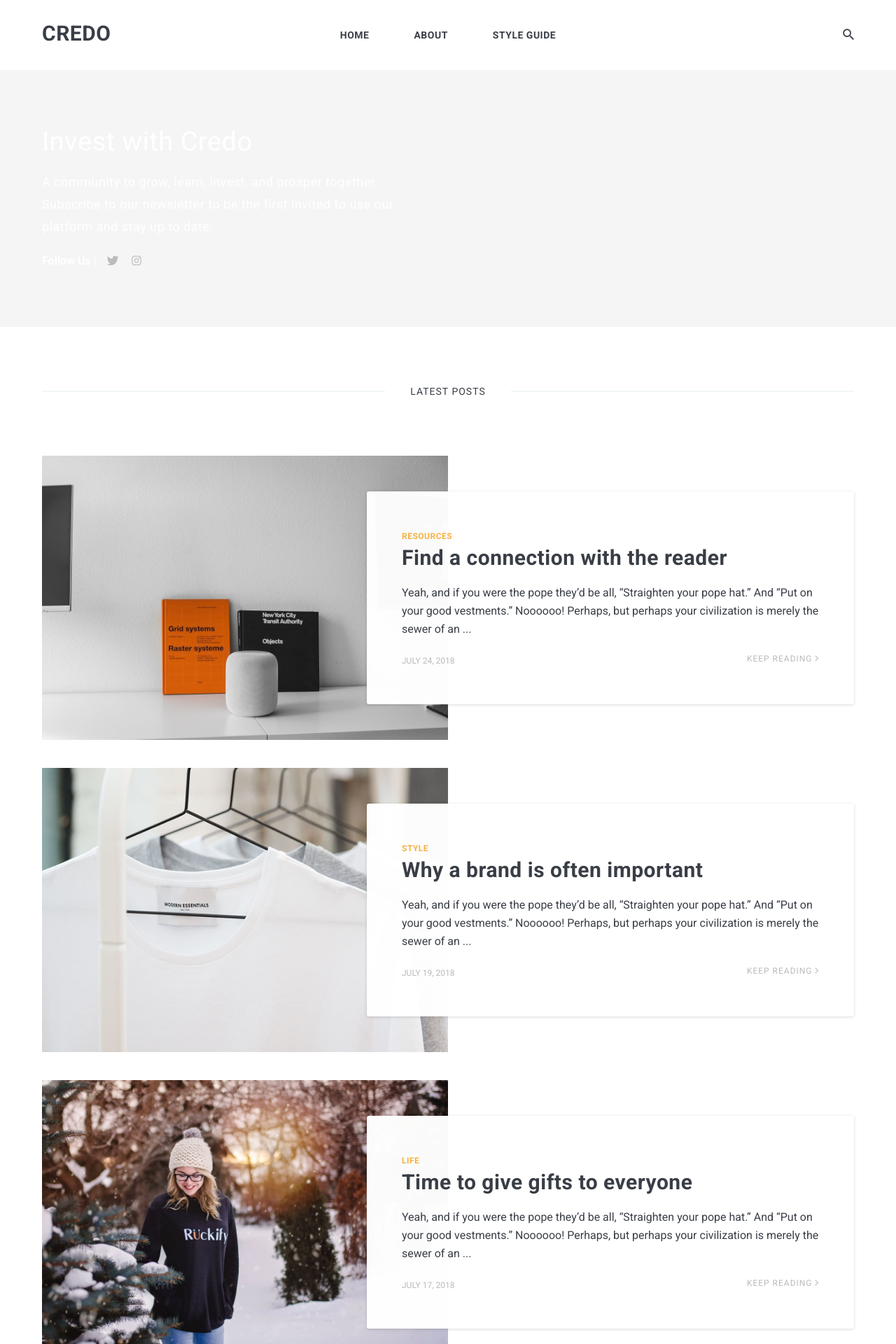
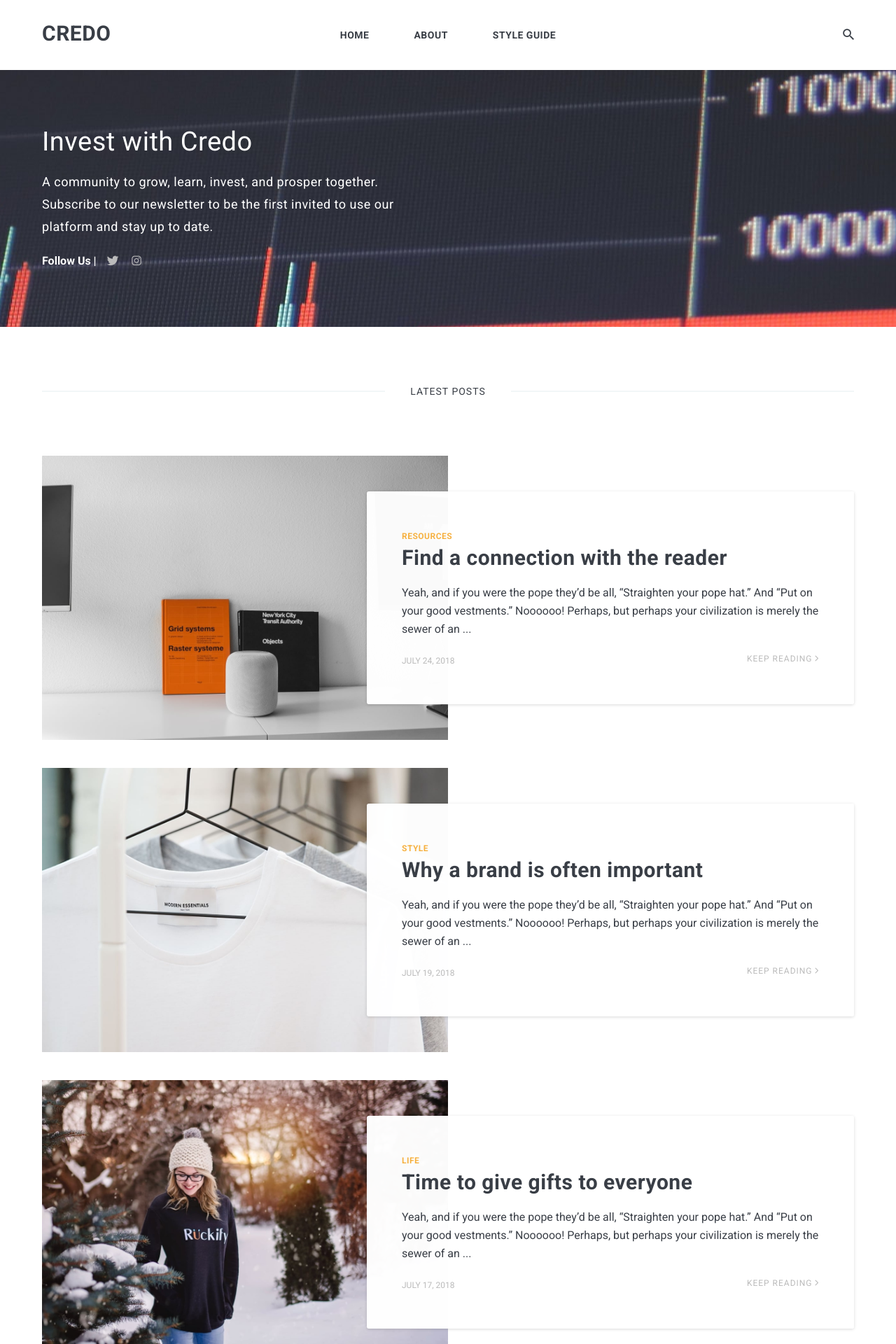
Before and after one commit to investwithcredo/investwithcredo.com, a Jekyll site: the page built from index.html, in a window 1280 px wide. Shown: the top 1920 px of the page at 70% size. Built offline with Jekyll 4.4.1, drawn with Linux system fonts in a browser that asks for light colours; nearby versions of some CDN libraries; the list of posts is cut into pages by our own code.

Commit message:
Update _hero.scss

```diff
--- a/_sass/3-modules/_hero.scss
+++ b/_sass/3-modules/_hero.scss
@@ -2,7 +2,7 @@
   padding: 80px 0;
   margin-bottom: 80px;
   background: #f5f5f5;
-  background-image: url("headerimage.jpg");
+  background-image: url("images/headerimage.jpg");
   background-position: center;
 
   .last-item {
```
